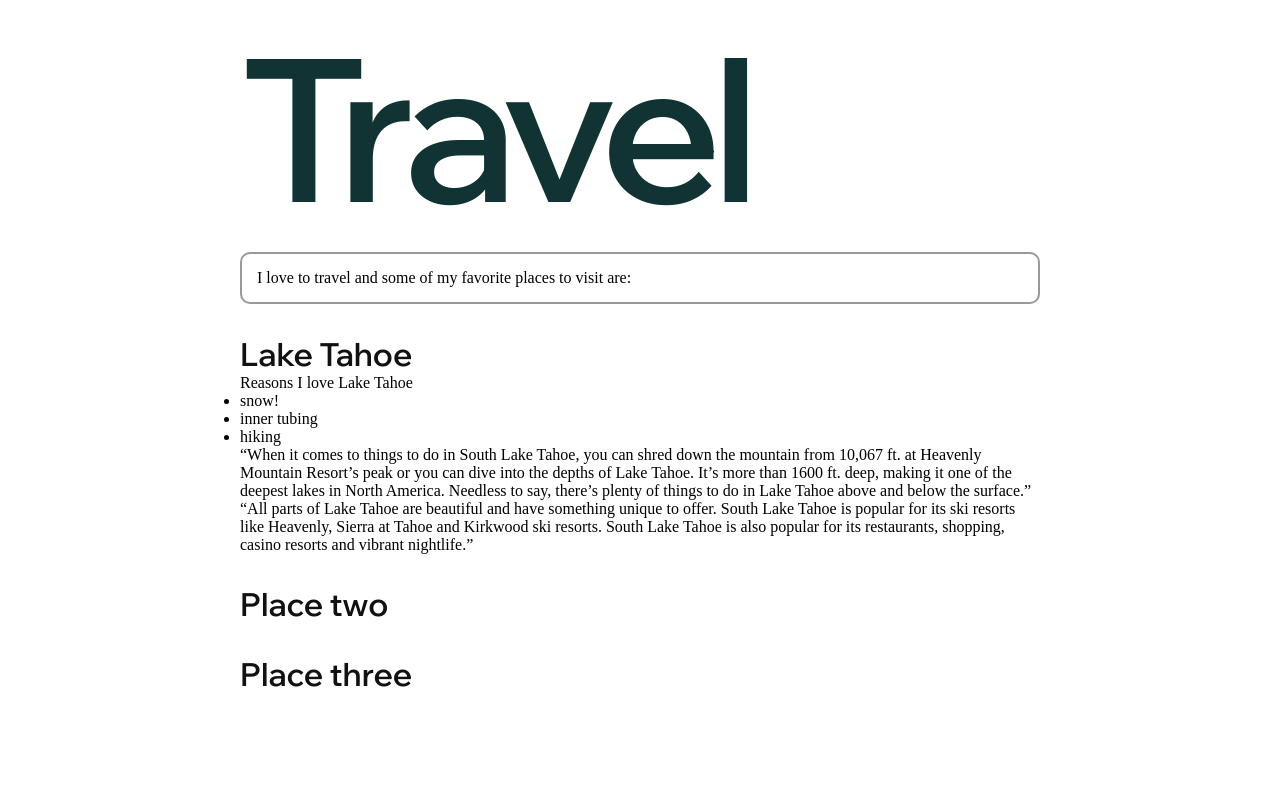
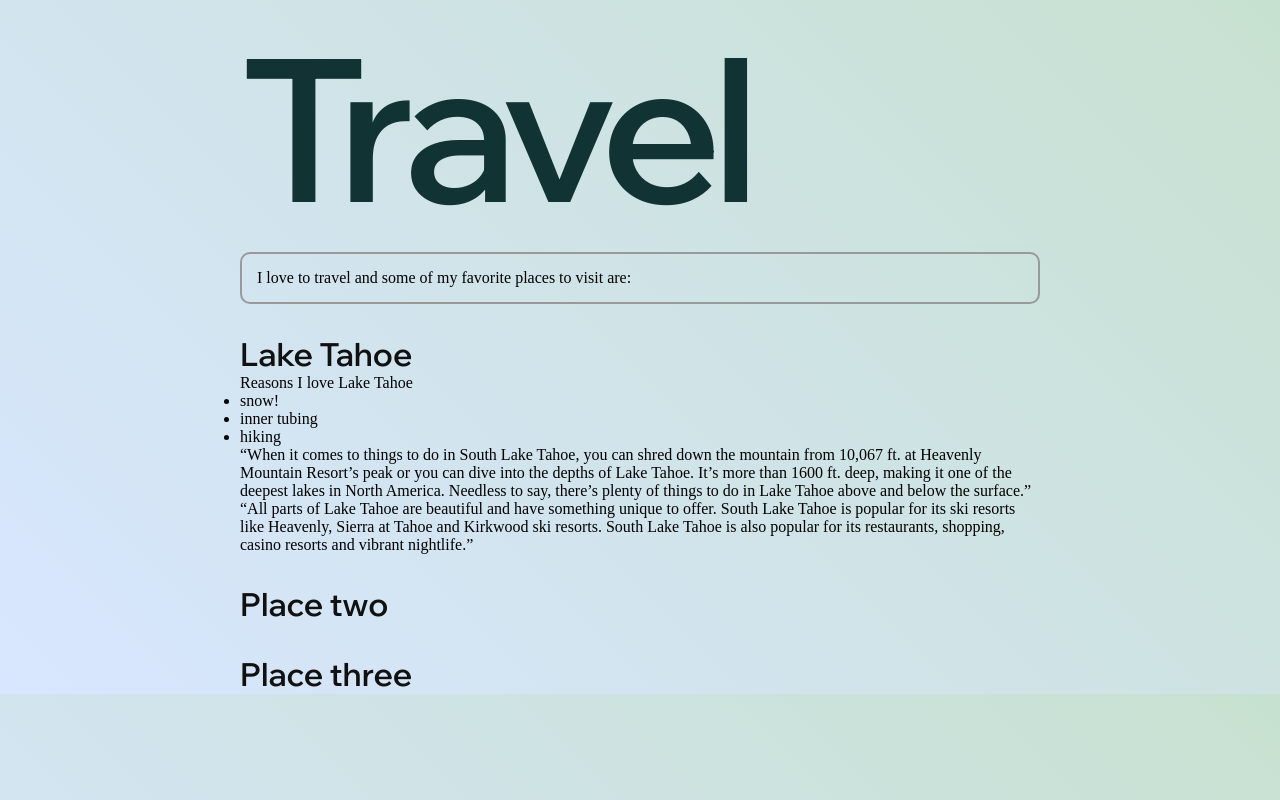
Before and after one commit to harryg02/CSS_InClass_Activity-main_Sep2, a plain HTML site: page index.html in a window 1280 px wide. Drawn offline with Linux system fonts and the light colour scheme.

Commit message:
update style.css

```diff
--- a/css/style.css
+++ b/css/style.css
@@ -1,7 +1,7 @@
 body {
   max-width: 800px;
   margin: auto;
-  background-color: linear-gradient(45deg, blue, red)
+  background: linear-gradient(45deg, rgb(216, 230, 255), rgb(199, 225, 208))
 }
 
 h1 {
```
